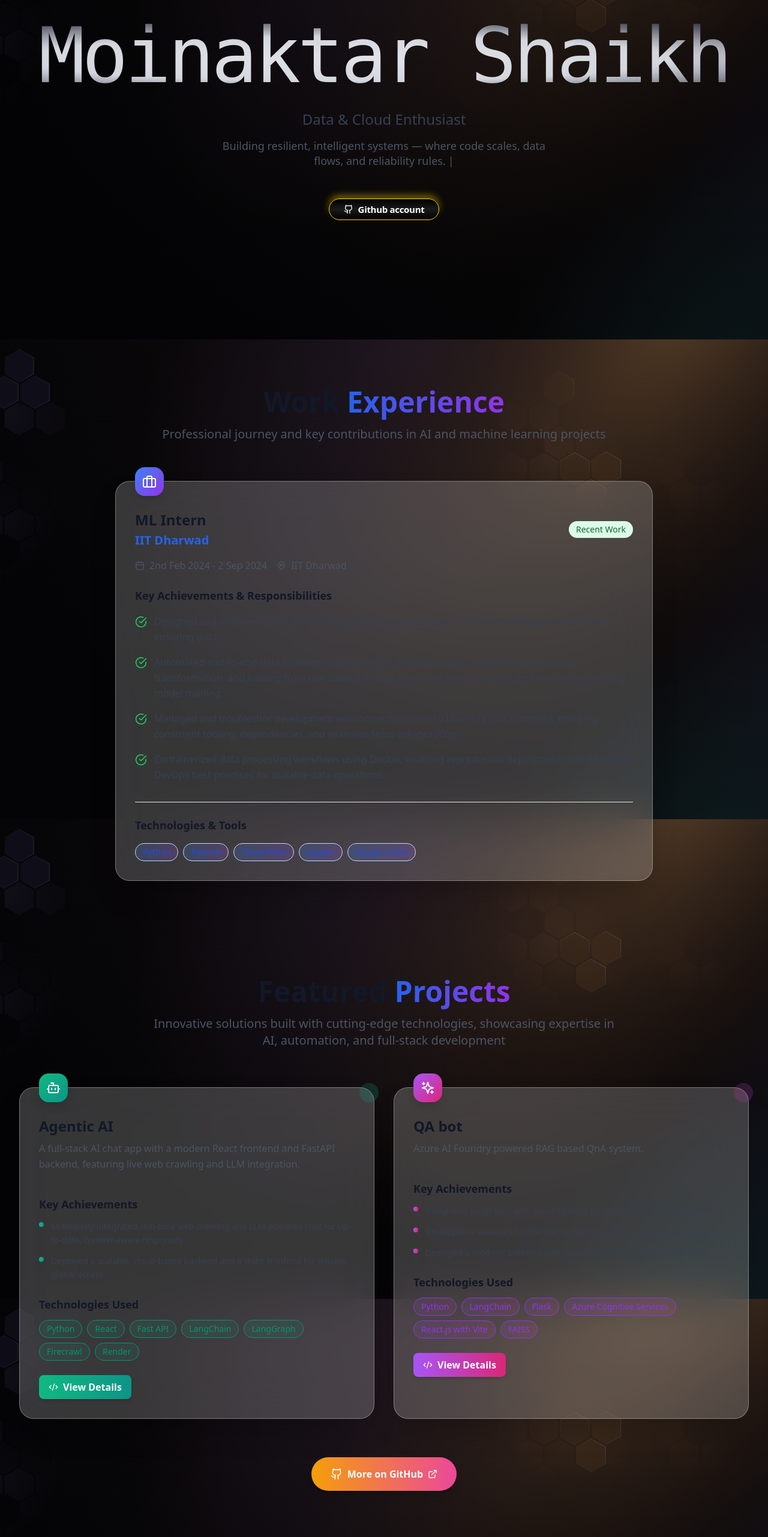
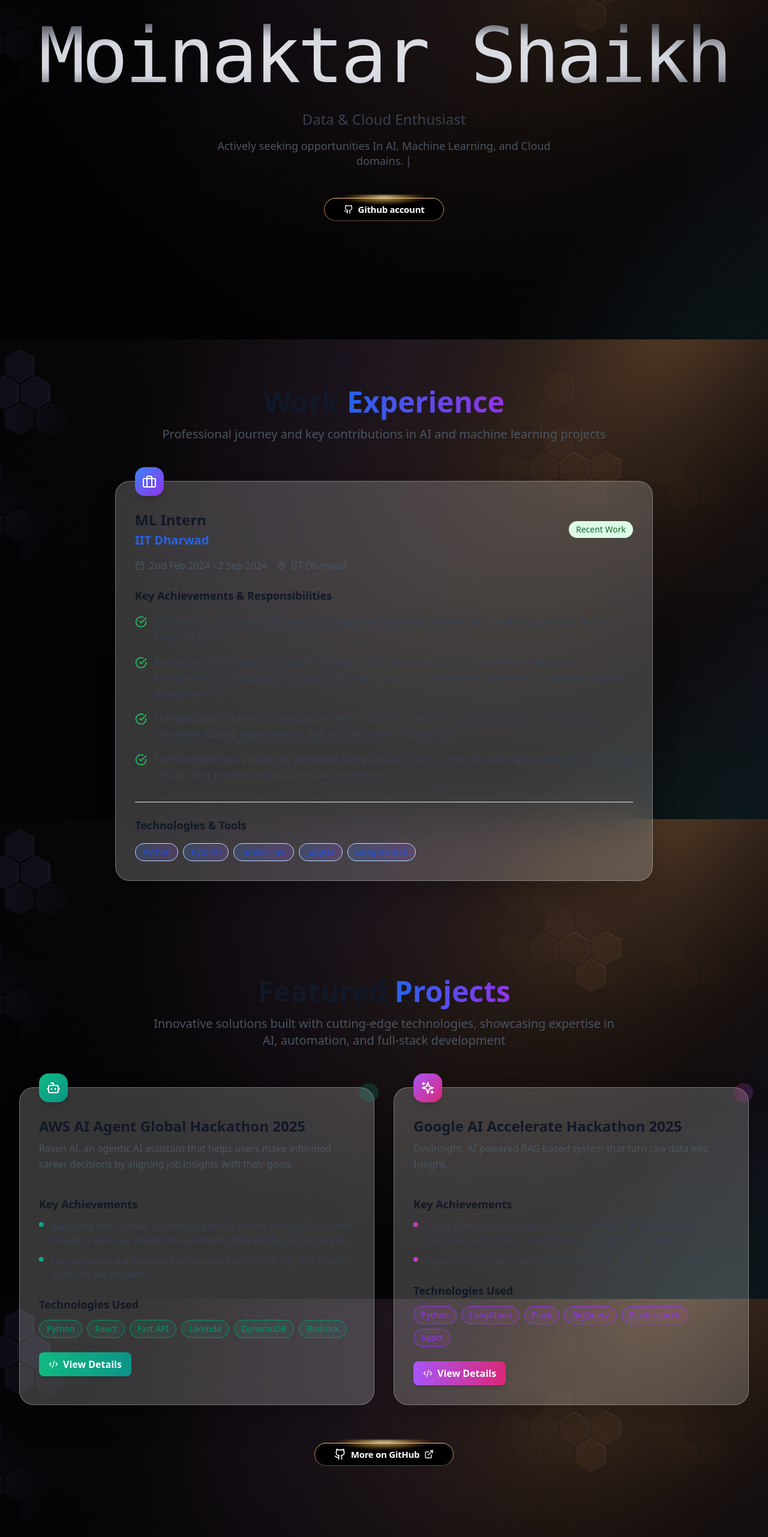
Before and after one commit to Maverick7t/newportfolio, a React (Vite) app: page / in a window 1280 px wide. Shown: the part 234-2797 px from the top of the page at 60% size. Built offline with nearby package versions, Linux system fonts and the light colour scheme.

Commit message:
Add premium golden glow button style to Hero, Projects, and Contact sections

```diff
--- a/src/components/AchievementsSection.tsx
+++ b/src/components/AchievementsSection.tsx
@@ -56,6 +56,7 @@
           <div className="grid md:grid-cols-2 gap-6">
             {certifications.map((cert, index) => (
               <motion.div
+                key={index}
                 initial={{ opacity: 0, y: 50 }}
                 whileInView={{ opacity: 1, y: 0 }}
                 viewport={{ once: true }}
--- a/src/components/DevpostSection.tsx
+++ b/src/components/DevpostSection.tsx
@@ -12,7 +12,7 @@
             link: "https://devpost.com/aktar?ref_content=user-portfolio&ref_feature=portfolio&ref_medium=global-nav"
         },
         {
-            title: "Opuna Contribution",
+            title: "Optuna Contribution",
             description: "Actively contributing to Optuna, an open-source framework for automated hyperparameter optimization that accelerates model performance tuning across PyTorch, TensorFlow, and Scikit-Learn.",
             icon: Code2,
             gradient: "from-purple-500 to-pink-600",
--- a/src/components/HeroSection.tsx
+++ b/src/components/HeroSection.tsx
@@ -1,6 +1,6 @@
 "use client";
 import React, { useEffect } from "react";
-import { LucideGithub, ExternalLink } from "lucide-react";
+import { LucideGithub } from "lucide-react";
 import { motion, useAnimation } from "framer-motion";
 import TextType from "@/components/ui/TextType";
 
@@ -8,8 +8,7 @@
   const controls = useAnimation(); // ← for controlling TextType
 
   const descriptiveText = [
-    "Building resilient, intelligent systems — where code scales, data flows, and reliability rules.",
-    "Actively seeking opportunities where smart systems, automation, and impact meet — let’s build something that scales.",
+    "Actively seeking opportunities In AI, Machine Learning, and Cloud domains.",
   ];
 
   useEffect(() => {
@@ -25,15 +24,9 @@
       id="home"
       className="min-h-screen flex items-center justify-center relative overflow-hidden"
     >
-      {/* Removed background image - now applied globally in App.tsx */}
 
       {/* Responsive overlay for better text readability */}
       <div className="absolute inset-0 bg-black/10 sm:bg-black/15 md:bg-black/20 lg:bg-black/20" />
-
-      <div className="absolute inset-0">
-        {/* Floating blobs */}
-        {/* ... your existing animated blobs here ... */}
-      </div>
 
       <div className="relative z-10 text-center px-4 sm:px-8">
         <motion.h1
@@ -87,45 +80,57 @@
             viewport={{ once: true }}
             transition={{ duration: 0.8, delay: 1.5 }}
           >
-            <a
-              href="https://github.com/Maverick7t"
+            <motion.a
+              href="https://www.linkedin.com/in/moinaktar-shaikh-7b3a33207/"
               target="_blank"
               rel="noopener noreferrer"
-              className="relative inline-flex items-center justify-center gap-2 rounded-full px-6 text-white font-semibold text-[15px] leading-none tracking-tight cursor-pointer outline-2 outline-transparent outline-offset-2 transition-all duration-300 hover:outline-none focus:outline-none"
+              whileHover={{ scale: 1.05, y: -2 }}
+              whileTap={{ scale: 0.98 }}
+              className="relative inline-flex items-center justify-center gap-2 rounded-full px-8 text-white font-semibold cursor-pointer transition-all duration-300 group"
               style={{
-                fontFamily: 'var(--font-inter), ui-sans-serif, system-ui, sans-serif',
+                fontSize: '15px',
+                fontWeight: 600,
+                lineHeight: 1,
+                letterSpacing: '-.02em',
+                height: '36px',
                 WebkitFontSmoothing: 'antialiased',
-                background: 'linear-gradient(to top, #000000 0%, #1a1a1a 50%, #000000 100%)',
-                height: '36px',
-                boxShadow: '0 2px 4px rgba(0,0,0,0.7), 0 -6px 12px rgba(255,215,0,0.4)',
-                letterSpacing: '-0.02em',
-                boxSizing: 'border-box',
-                border: '1px solid #ffd700'
-              }}
-              onMouseEnter={(e) => {
-                e.currentTarget.style.background = 'linear-gradient(to top, #1a1a1a 0%, #333333 50%, #1a1a1a 100%)';
-                e.currentTarget.style.boxShadow = '0 4px 6px rgba(0,0,0,0.6), 0 -8px 16px rgba(255,215,0,0.6)';
-                e.currentTarget.style.border = '1px solid #ffed4a';
-              }}
-              onMouseLeave={(e) => {
-                e.currentTarget.style.background = 'linear-gradient(to top, #000000 0%, #1a1a1a 50%, #000000 100%)';
-                e.currentTarget.style.boxShadow = '0 2px 4px rgba(0,0,0,0.7), 0 -6px 12px rgba(255,215,0,0.4)';
-                e.currentTarget.style.border = '1px solid #ffd700';
-              }}
-              onMouseDown={(e) => {
-                e.currentTarget.style.background = '#000000';
-                e.currentTarget.style.boxShadow = '0 1px 2px rgba(0,0,0,0.7), 0 -4px 10px rgba(255,215,0,0.5)';
-                e.currentTarget.style.border = '1px solid #ffc107';
-              }}
-              onMouseUp={(e) => {
-                e.currentTarget.style.background = 'linear-gradient(to top, #1a1a1a 0%, #333333 50%, #1a1a1a 100%)';
-                e.currentTarget.style.boxShadow = '0 4px 6px rgba(0,0,0,0.6), 0 -8px 16px rgba(255,215,0,0.6)';
-                e.currentTarget.style.border = '1px solid #ffed4a';
+                background: '#000000',
               }}
             >
-              <LucideGithub className="w-4 h-4" />
-              <span>Github account</span>
-            </a>
+              {/* Border gradient overlay */}
+              <span
+                className="absolute rounded-full transition-opacity duration-300 pointer-events-none"
+                style={{
+                  inset: '-1px -1px -1.5px -1px',
+                  backgroundImage: 'linear-gradient(180deg, #fcc171, #c17c56 55%, #362821)',
+                }}
+              />
+
+              {/* Main black background */}
+              <span
+                className="absolute inset-0 rounded-full pointer-events-none"
+                style={{
+                  background: '#000000',
+                }}
+              />
+
+              {/* Top radial glow effect - inside the button */}
+              <span
+                className="absolute left-1/2 -translate-x-1/2 rounded-full transition-transform duration-300 pointer-events-none"
+                style={{
+                  top: '-6px',
+                  bottom: '20%',
+                  width: '90%',
+                  backgroundImage: 'radial-gradient(ellipse 40% 40% at 50% 10%, rgba(255, 223, 150, 0.7) 10%, rgba(255, 195, 90, 0.4) 50%, rgba(255, 160, 60, 0.15) 80%, transparent 100%)',
+                  mixBlendMode: 'screen',
+                  filter: 'blur(1px)',
+                }}
+              />
+
+              {/* Content */}
+              <LucideGithub className="w-4 h-4 relative z-10" />
+              <span className="relative z-10">Github account</span>
+            </motion.a>
           </motion.div>
         </div>
       </div>
--- a/src/components/ProjectsSection.tsx
+++ b/src/components/ProjectsSection.tsx
@@ -6,32 +6,31 @@
   const projects = [
     {
       id: 1,
-      name: "Agentic AI",
-      description: "A full-stack AI chat app with a modern React frontend and FastAPI backend, featuring live web crawling and LLM integration.",
+      name: "AWS AI Agent Global Hackathon 2025",
+      description: "Raven AI, an agentic AI assistant that helps users make informed career decisions by aligning job insights with their goals.",
       highlights: [
-        "Seamlessly integrated real-time web crawling and LLM-powered chat for up-to-date, context-aware responses",
-        "Deployed a scalable, cloud-based backend and a static frontend for reliable, global access.",
+        "Built Using AWS Lambda, DynamoDB, Bedrock, and the Gmail API connected through a serverless pipeline that automates email parsing and AI analysis.",
+        "Fully serverless and automated architecture that’s secure, fast, and actually usable for real job alerts.",
       ],
-      technologies: [" Python", "React", "Fast API", "LangChain", "LangGraph ", "Firecrawl", "Render"],
+      technologies: [" Python", "React", "Fast API", "Lambda", "DynamoDB", "Bedrock"],
       icon: Bot,
       gradient: "from-emerald-500 to-teal-600",
       bgGradient: "from-emerald-500/10 to-teal-600/10",
-      link: "https://github.com/Maverick7t/agent"
+      link: "https://devpost.com/software/raven-ai-sjm47o?ref_content=user-portfolio&ref_feature=in_progress"
     },
     {
       id: 2,
-      name: "QA bot",
-      description: "Azure AI Foundry powered RAG based QnA system.",
+      name: "Google AI Accelerate Hackathon 2025",
+      description: "DevInsight, AI powered RAG based system that turn raw data into Insight.",
       highlights: [
-        "Integrated LangChain with Azure OpenAI for  document retrieval and QA.",
-        "Developed a scalable chatbot that answers queries using RAG techniques.",
-        "Deployed a modular backend with seamless React frontend integration.",
+        "I used a Retrieval-Augmented Generation (RAG) pipeline powered by LangChain, Elasticsearch, and Vertex AI to analyze GitHub data.",
+        "Implemented semantic search and AI summarization for real-time Q&A",
       ],
-      technologies: ["Python", "LangChain", "Flask", "Azure Cognitive Services", "React.js with Vite", "FAISS"],
+      technologies: ["Python", "LangChain", "Flask", "BigQuery", "Elasticsearch", "React"],
       icon: Sparkles,
       gradient: "from-purple-500 to-pink-600",
       bgGradient: "from-purple-500/10 to-pink-600/10",
-      link: "https://github.com/Maverick7t/QA_Tool"
+      link: "https://devpost.com/software/devinsight-j2qnd9"
     }
   ];
 
@@ -58,6 +57,7 @@
         <div className="grid lg:grid-cols-2 gap-8">
           {projects.map((project, index) => (
             <motion.div
+              key={index}
               initial={{ opacity: 0, y: 50 }}
               whileInView={{ opacity: 1, y: 0 }}
               viewport={{ once: true }}
@@ -174,17 +174,58 @@
           transition={{ duration: 0.8, delay: 0.6 }}
           className="text-center mt-16"
         >
-          <a href="https://github.com/Maverick7t " target="_blank" rel="noopener noreferrer">
-            <motion.button
-              whileHover={{ scale: 1.05, y: -2 }}
-              whileTap={{ scale: 0.95 }}
-              className="group inline-flex items-center space-x-2 px-8 py-4 bg-gradient-to-r from-amber-500 to-pink-500 text-white font-semibold rounded-full shadow-lg hover:shadow-xl transition-all duration-300"
-            >
-              <LucideGithub className="w-5 h-5 group-hover:rotate-12 transition-transform duration-200" />
-              <span>More on GitHub</span>
-              <ExternalLink className="w-4 h-4 group-hover:translate-x-1 group-hover:-translate-y-1 transition-transform duration-200" />
-            </motion.button>
-          </a>
+          <motion.a
+            href="https://github.com/Maverick7t"
+            target="_blank"
+            rel="noopener noreferrer"
+            whileHover={{ scale: 1.05, y: -2 }}
+            whileTap={{ scale: 0.98 }}
+            className="relative inline-flex items-center justify-center gap-2 rounded-full px-8 text-white font-semibold cursor-pointer transition-all duration-300 group"
+            style={{
+              fontSize: '15px',
+              fontWeight: 600,
+              lineHeight: 1,
+              letterSpacing: '-.02em',
+              height: '36px',
+              WebkitFontSmoothing: 'antialiased',
+              background: '#000000',
+            }}
+          >
+            {/* Border gradient overlay */}
+            <span
+              className="absolute rounded-full transition-opacity duration-300 pointer-events-none"
+              style={{
+                inset: '-1px -1px -1.5px -1px',
+                backgroundImage: 'linear-gradient(180deg, #fcc171, #c17c56 55%, #362821)',
+              }}
+            />
+
+            {/* Main black background */}
+            <span
+              className="absolute inset-0 rounded-full pointer-events-none"
+              style={{
+                background: '#000000',
+              }}
+            />
+
+            {/* Top radial glow effect - inside the button */}
+            <span
+              className="absolute left-1/2 -translate-x-1/2 rounded-full transition-transform duration-300 pointer-events-none"
+              style={{
+                top: '-6px',
+                bottom: '20%',
+                width: '90%',
+                backgroundImage: 'radial-gradient(ellipse 40% 40% at 50% 10%, rgba(255, 223, 150, 0.7) 10%, rgba(255, 195, 90, 0.4) 50%, rgba(255, 160, 60, 0.15) 80%, transparent 100%)',
+                mixBlendMode: 'screen',
+                filter: 'blur(1px)',
+              }}
+            />
+
+            {/* Content */}
+            <LucideGithub className="w-5 h-5 relative z-10 group-hover:rotate-12 transition-transform duration-200" />
+            <span className="relative z-10">More on GitHub</span>
+            <ExternalLink className="w-4 h-4 relative z-10 group-hover:translate-x-1 group-hover:-translate-y-1 transition-transform duration-200" />
+          </motion.a>
         </motion.div>
 
       </div>
```
Also changed, not shown: src/components/AboutSection.tsx (+28 -20 lines), src/components/ContactSection.tsx (+53 -16 lines).
